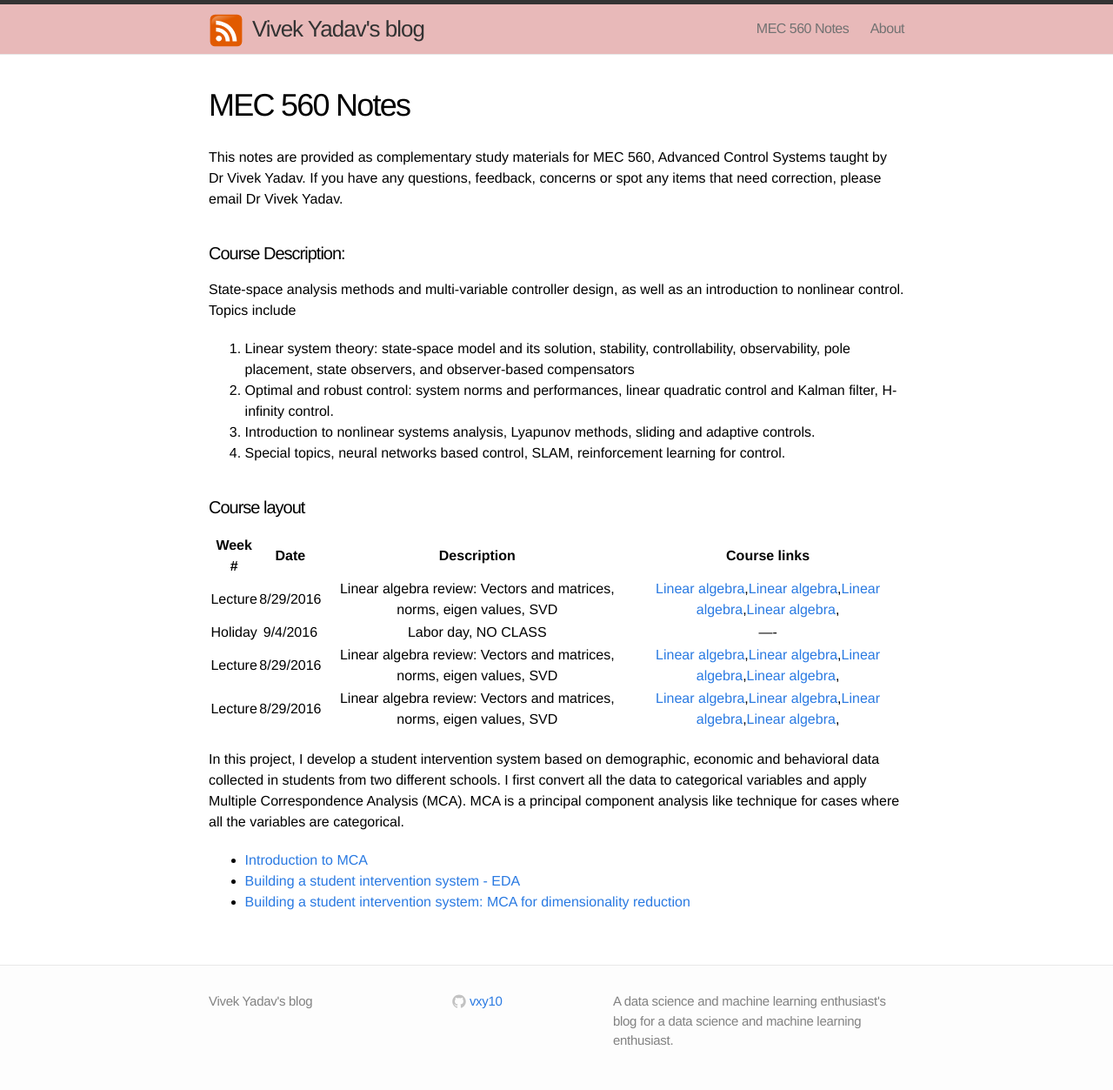
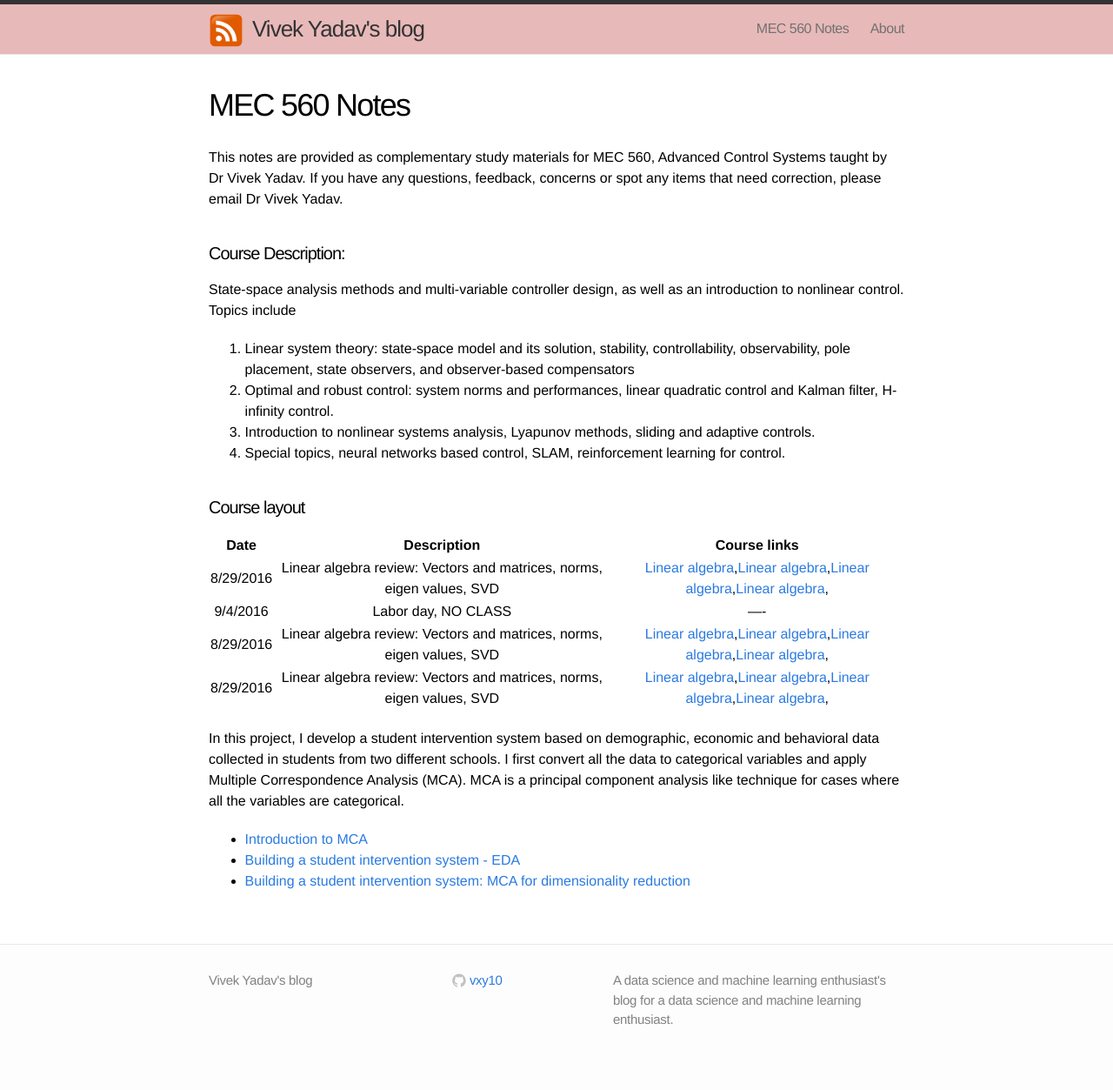
Before and after one commit to mec560sbu/mec560sbu.github.io, a Jekyll site: the page built from Course_materials.md, in a window 1280 px wide. Shown: the whole page at 87% size. Built offline with Jekyll 4.4.1, drawn with Linux system fonts in a browser that asks for light colours; after the commit the page ends 1229 px from its top, so only the background shows below that.

Commit message:
updated notes

```diff
--- a/Course_materials.md
+++ b/Course_materials.md
@@ -16,12 +16,12 @@
 
 #### Course layout
 
-| Week #  | Date     | Description | Course links |
-| :---------: | :------------: | :--------------------------------------: | :--------: |
-|   Lecture   |      8/29/2016    |    Linear algebra review: Vectors and matrices, norms, eigen values, SVD  | [Linear algebra](google.com),[Linear algebra](google.com),[Linear algebra](google.com),[Linear algebra](google.com),                 |
-| Holiday    |        9/4/2016   |  Labor day, NO CLASS                      |    ----           |
-|   Lecture   |      8/29/2016    |    Linear algebra review: Vectors and matrices, norms, eigen values, SVD  | [Linear algebra](google.com),[Linear algebra](google.com),[Linear algebra](google.com),[Linear algebra](google.com),                 |
-|   Lecture   |      8/29/2016    |    Linear algebra review: Vectors and matrices, norms, eigen values, SVD  | [Linear algebra](google.com),[Linear algebra](google.com),[Linear algebra](google.com),[Linear algebra](google.com),                 |
+| Date     | Description | Course links |
+| :----------: | :--------------------------------------: | :--------: |
+|       8/29/2016    |    Linear algebra review: Vectors and matrices, norms, eigen values, SVD  | [Linear algebra](google.com),[Linear algebra](google.com),[Linear algebra](google.com),[Linear algebra](google.com),                 |
+|        9/4/2016   |  Labor day, NO CLASS                      |    ----           |
+|       8/29/2016    |    Linear algebra review: Vectors and matrices, norms, eigen values, SVD  | [Linear algebra](google.com),[Linear algebra](google.com),[Linear algebra](google.com),[Linear algebra](google.com),                 |
+|      8/29/2016    |    Linear algebra review: Vectors and matrices, norms, eigen values, SVD  | [Linear algebra](google.com),[Linear algebra](google.com),[Linear algebra](google.com),[Linear algebra](google.com),                 |
 
 
 
```
